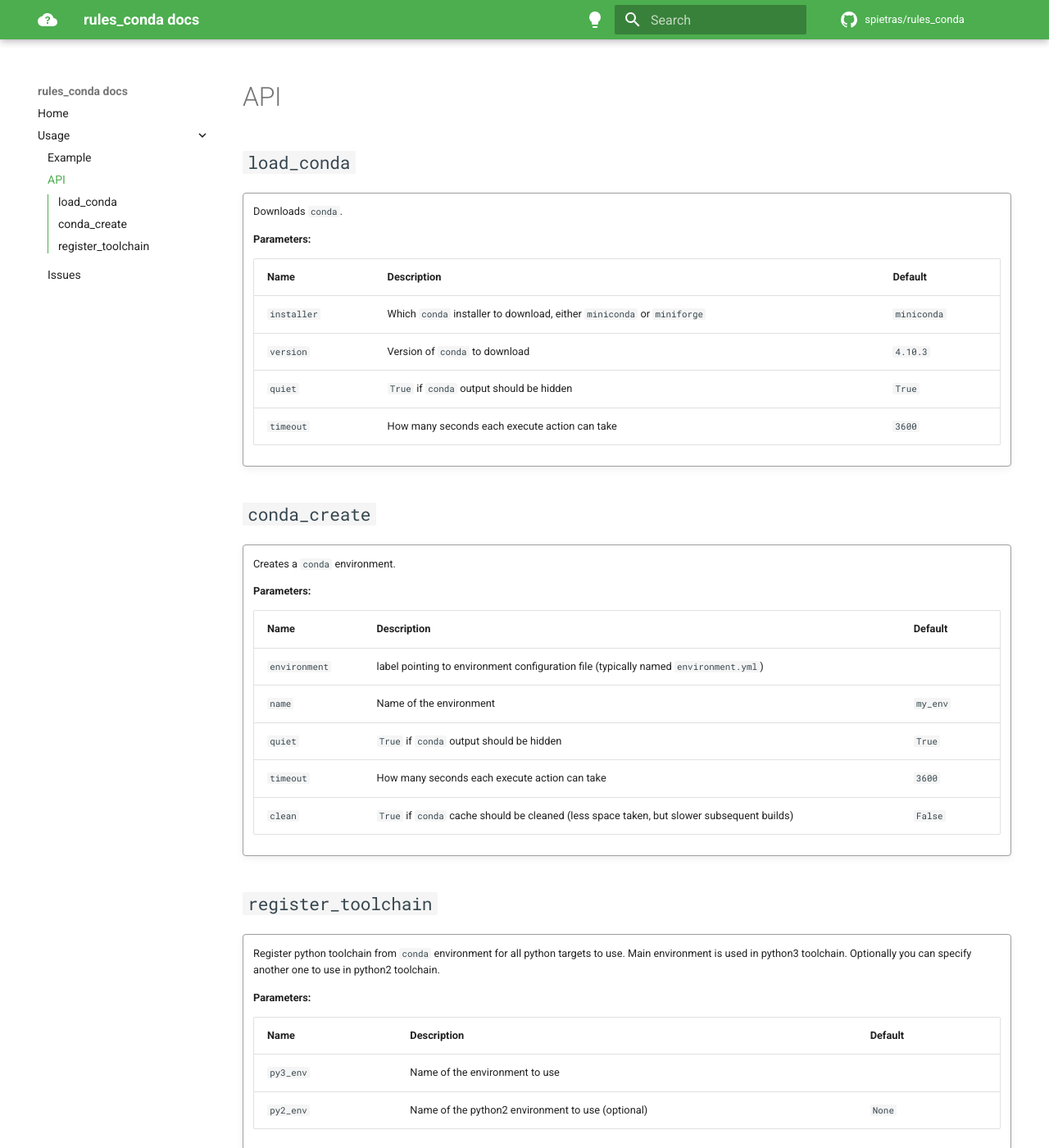
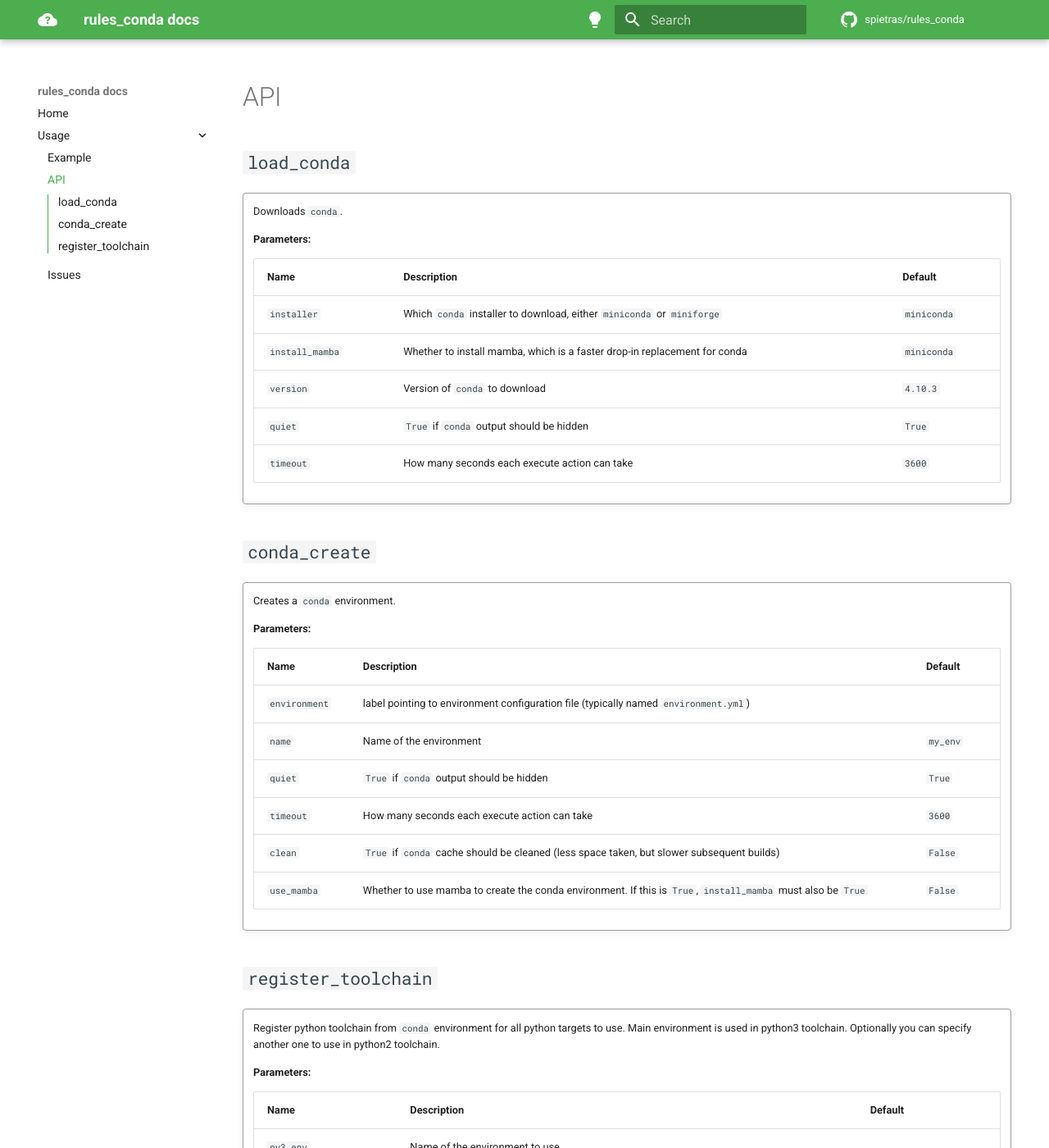
Before and after one commit to spietras/rules_conda, an MkDocs documentation site: the page built from docs/docs/usage/api.md, in a window 1280 px wide and 1400 px high. Shown: the whole window at 82% size. Built offline with MkDocs 1.6.1 and Material for MkDocs 9.7.7, drawn with Linux system fonts in a browser that asks for light colours; comment, search, counter and statistics services are not loaded.

Commit message:
update docs

```diff
--- a/docs/docs/usage/api.md
+++ b/docs/docs/usage/api.md
@@ -8,12 +8,13 @@
 
     **Parameters:**
 
-    | Name          | Description                                                                                | Default                |
-    | ------------- | ------------------------------------------------------------------------------------------ | ---------------------- |
-    | `installer`   | Which `conda` installer to download, either `miniconda` or `miniforge`                     | `miniconda`            |
-    | `version`     | Version of `conda` to download                                                             | `4.10.3`               |
-    | `quiet`       | `True` if `conda` output should be hidden                                                  | `True`                 |
-    | `timeout`     | How many seconds each execute action can take                                              | `3600`                 |
+    | Name            | Description                                                                                | Default                |
+    | --------------- | ------------------------------------------------------------------------------------------ | ---------------------- |
+    | `installer`     | Which `conda` installer to download, either `miniconda` or `miniforge`                     | `miniconda`            |
+    | `install_mamba` | Whether to install mamba, which is a faster drop-in replacement for conda                  | `miniconda`            |
+    | `version`       | Version of `conda` to download                                                             | `4.10.3`               |
+    | `quiet`         | `True` if `conda` output should be hidden                                                  | `True`                 |
+    | `timeout`       | How many seconds each execute action can take                                              | `3600`                 |
 
 ## `conda_create`
 
@@ -23,13 +24,14 @@
 
     **Parameters:**
 
-    | Name          | Description                                                                                | Default                |
-    | ------------- | ------------------------------------------------------------------------------------------ | ---------------------- |
-    | `environment` | label pointing to environment configuration file (typically named `environment.yml`)       |                        |
-    | `name`        | Name of the environment                                                                    | `my_env`               |
-    | `quiet`       | `True` if `conda` output should be hidden                                                  | `True`                 |
-    | `timeout`     | How many seconds each execute action can take                                              | `3600`                 |
-    | `clean`       | `True` if `conda` cache should be cleaned (less space taken, but slower subsequent builds) | `False`                |
+    | Name          | Description                                                                                                  | Default                |
+    | ------------- | ------------------------------------------------------------------------------------------------------------ | ---------------------- |
+    | `environment` | label pointing to environment configuration file (typically named `environment.yml`)                         |                        |
+    | `name`        | Name of the environment                                                                                      | `my_env`               |
+    | `quiet`       | `True` if `conda` output should be hidden                                                                    | `True`                 |
+    | `timeout`     | How many seconds each execute action can take                                                                | `3600`                 |
+    | `clean`       | `True` if `conda` cache should be cleaned (less space taken, but slower subsequent builds)                   | `False`                |
+    | `use_mamba`   | Whether to use mamba to create the conda environment. If this is `True`, `install_mamba` must also be `True` | `False`                |
 
 ## `register_toolchain`
 
```
